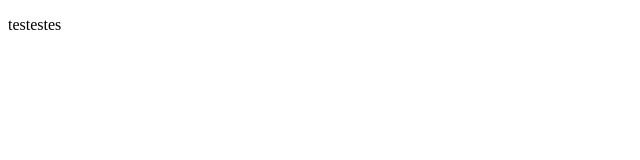
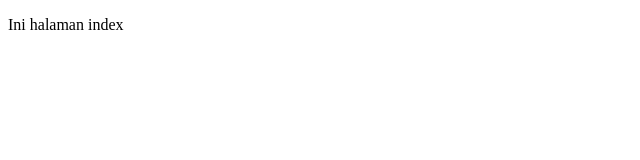
Before and after one commit to AristoBudiman/PRPL13, a plain HTML site: page index.html in a window 1280 px wide. Shown: the full height of the page, 0-640 px from the left. Drawn offline with Linux system fonts and the light colour scheme.

Commit message:
change paragraph

```diff
--- a/index.html
+++ b/index.html
@@ -6,6 +6,6 @@
     <title>Index</title>
 </head>
 <body>
-    <p>testestes</p>
+    <p>Ini halaman index</p>
 </body>
 </html>
```
